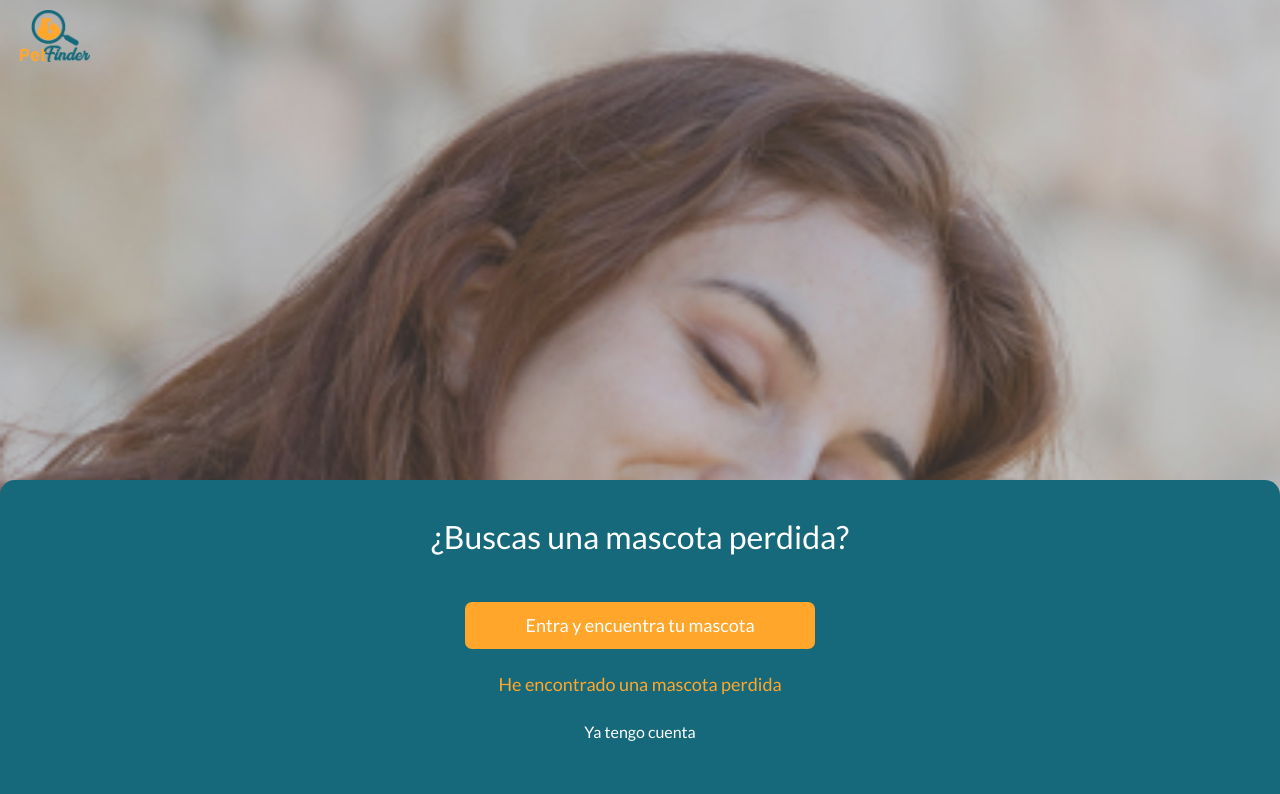
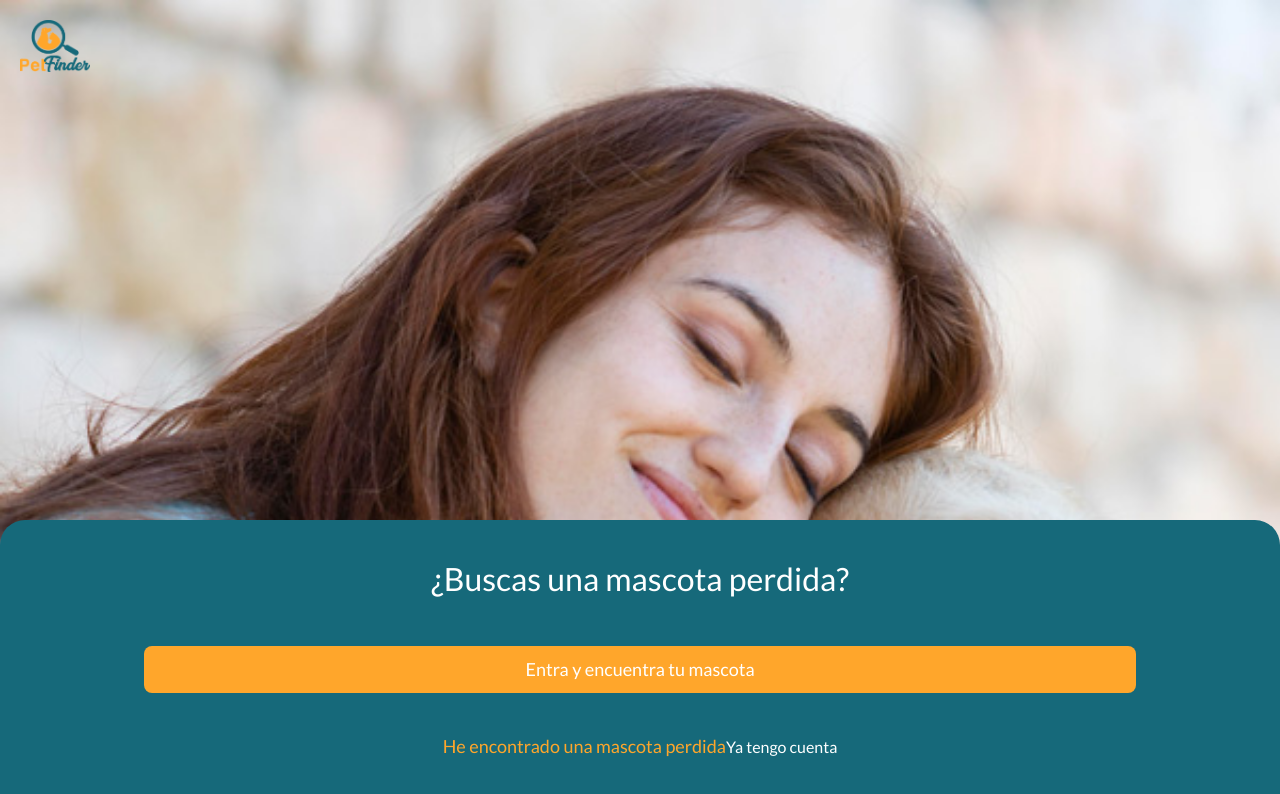
Before and after one commit to AlarconCode/PetFinder, an Angular app: page /bienvenida in a window 1280 px wide. Shown: the top 794 px of the page. Built offline with nearby package versions, Linux system fonts and the light colour scheme.

Commit message:
modificacion css welcome-page

```diff
--- a/src/app/pages/welcome-page/welcome-page.component.css
+++ b/src/app/pages/welcome-page/welcome-page.component.css
@@ -1,11 +1,10 @@
 .background-img-container{
-    background-image: url(../../../assets/img/welcome-background.jpg);
+    background-image: url(../../../assets/img/mujer-abrazando-perros-welcome-page.jpg);
     background-repeat: no-repeat;
     background-size: cover;
     background-attachment:fixed;
     height: 100vh;
     width: 100%;
-
     display: flex;
     flex-direction: column;
     justify-content:flex-end;
@@ -15,57 +14,47 @@
 .logo-petfinder{
     width:70px;
     position: absolute;
-    top:10px;
-    left:20px;
-
+    top: 20px;
+    left: 20px;
 }
 
 .blue-container{
+    display: flex;
+    flex-wrap: wrap;
+    justify-content: center;
+    align-items: center;
+    padding: 20px;
     background-color: var(--turquoise);
-    height: 40vh;
+    height: 35vh;
     width: 100%;
-    display: flex;
-    flex-direction: column;
-    justify-content: flex-end;
-    align-items: center;
-    border-radius: 15px 15px 0px 0px;
-    gap:10px;
+    border-radius: 25px 25px 0px 0px;
     position:fixed;
     bottom: 0;
-    /* margin-top:20px; */
 }
 
 .first-text{
     color: var(--white);
-    margin-top: 2vh;
+    text-align: center;
 }
 
 .button-link-feed{
-    margin-top: 3.5vh;
-    margin-bottom: 1.5vh;
-
-}
-
-.button-link-feed{
+    width: 80%;
     background-color: var(--yellow);
     color:var(--white);
     font-size: var(--h4-size);
-    border-radius: 7px 7px 7px 7px;
+    border-radius: 8px;
     padding:10px 10px 10px 10px;
-    width: 350px;
     border:none;
-
 }
 
 .text-link-register{
     color:var(--yellow);
     font-size: var(--h4-size);
-    margin-bottom: 1.5vh;
     text-decoration: none;
 }
 
 .text-link-login{
     color:var(--white);
-    margin-bottom: 7vh;
     text-decoration: none;
+    font-size: var(--p-size);
 }
--- a/src/app/pages/welcome-page/welcome-page.component.html
+++ b/src/app/pages/welcome-page/welcome-page.component.html
@@ -1,16 +1,23 @@
 <div class="background-img-container">
+
+
+</div>
 <img class="logo-petfinder" src="../../../assets/img/Logo-PetFinder-2colores-1200x900.png" alt="logo">
+
 <div class="blue-container">
 
     <h2 class="first-text">¿Buscas una mascota perdida?</h2>
-            <button class="button-link-feed" type="reset" (click)="goHome()">Entra y encuentra tu mascota</button>
-            <!-- <a class="text-link-register" (click)="goRegister()"> -->
+
+    <button class="button-link-feed" type="reset" (click)="goHome()">
+        Entra y encuentra tu mascota
+    </button>
+
     <a routerLink="/registro" class="text-link-register">
         He encontrado una mascota perdida
     </a>
-            <!-- <a class="text-link-login" (click)="goLogin()" > -->
+
     <a routerLink="/login" class="text-link-login" >
         Ya tengo cuenta
     </a>
+
 </div>
-    </div>
```
Also changed, not shown: src/assets/img/mujer-abrazando-perros-welcome-page.jpg (added). Lines whose indentation alone changed are shown as unchanged.
